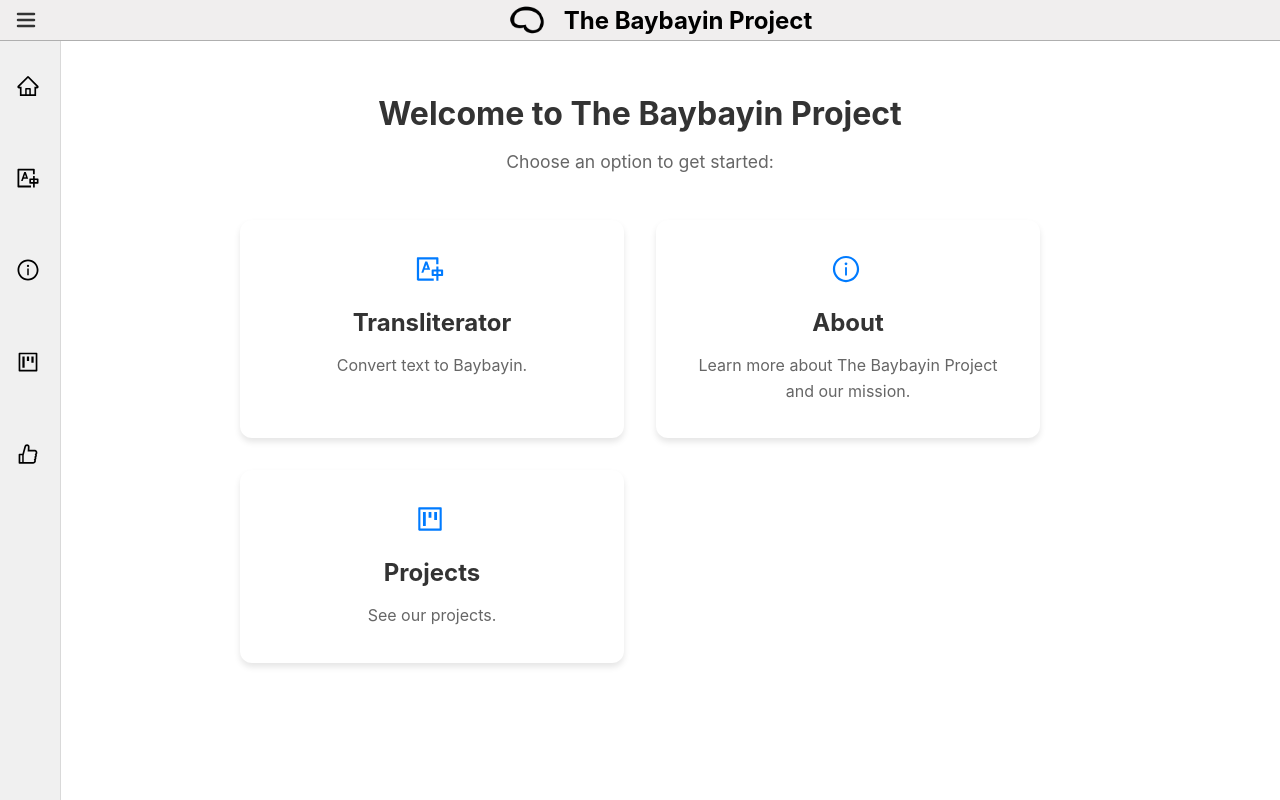
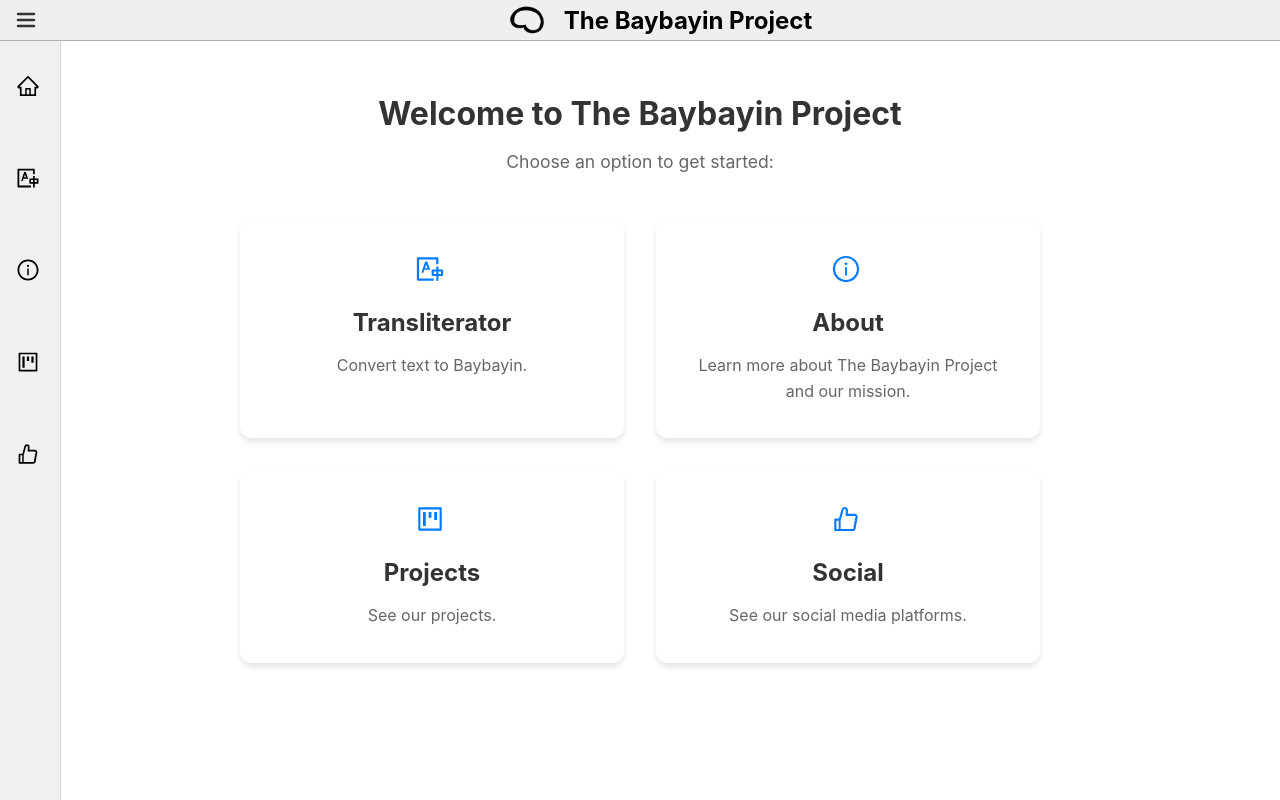
Before and after one commit to cmckinney-59/the-baybayin-project, a React (Vite) app: page / in a window 1280 px wide. Built offline with nearby package versions, Linux system fonts and the light colour scheme.

Commit message:
updated c warning message and added socials card to homepage

```diff
--- a/src/App.tsx
+++ b/src/App.tsx
@@ -11,7 +11,7 @@ import DeseretPage from "./pages/TransliteratorPages/DeseretPage";
 import AurebeshPage from "./pages/TransliteratorPages/AurebeshPage";
 import BaybayinPageLite from "./pages/TransliteratorPages/BaybayinPageLite";
 import TransliteratorPage from "./pages/TransliteratorPages/TransliteratorPage";
-import SocialPage from "./pages/SocialPage";
+import SocialPage from "./pages/SocialPage/SocialPage";
 
 const router = createHashRouter([
   {
--- a/src/components/TransliteratorLite/TransliteratorLite.tsx
+++ b/src/components/TransliteratorLite/TransliteratorLite.tsx
@@ -110,6 +110,13 @@ export default function TransliteratorLite({ title }: TransliteratorProps) {
           )}
         </div>
       </div>
+      {text.toLowerCase().includes("c") && (
+        <p className="note-paragraph">
+          * The letter 'c' does not show in baybayin font. Replace any c's with
+          k's or s's accordingly. See the How To Read section for more
+          information.
+        </p>
+      )}
       <div className="action-buttons">
         <SaveButtonContainter
           transliteratedText={transliteratedText}
@@ -117,12 +124,7 @@ export default function TransliteratorLite({ title }: TransliteratorProps) {
         />
       </div>
       <p className="note-paragraph">
-        * The letter 'c' does not render in baybayin font. Replace any c's with
-        k's or s's accordingly. See the How To Read section for more
-        information.
-      </p>
-      <p className="note-paragraph">
-        ** Font must be downloaded and installed to render properly in Word and
+        * Font must be downloaded and installed to render properly in Word and
         Excel. See the How To Use section for more information.
       </p>
     </div>
--- a/src/pages/HomePage/HomePage.tsx
+++ b/src/pages/HomePage/HomePage.tsx
@@ -3,6 +3,7 @@ import {
   AiOutlineTranslation,
   AiOutlineInfoCircle,
   AiOutlineProject,
+  AiOutlineLike,
 } from "react-icons/ai";
 
 import "./HomePage.css";
@@ -20,6 +21,10 @@ export default function HomePage() {
 
   const handleProjectsClick = () => {
     navigate("/projects");
+  };
+
+  const handleSocialClick = () => {
+    navigate("/social");
   };
 
   return (
@@ -45,6 +50,12 @@ export default function HomePage() {
           <h2>Projects</h2>
           <p>See our projects.</p>
         </div>
+
+        <div className="nav-card" onClick={handleSocialClick}>
+          <AiOutlineLike className="nav-card-icon" />
+          <h2>Social</h2>
+          <p>See our social media platforms.</p>
+        </div>
       </div>
     </div>
   );
```
Also changed, not shown: src/pages/SocialPage/SocialPage.css (renamed from src/pages/SocialPage.css), src/pages/SocialPage/SocialPage.tsx (renamed from src/pages/SocialPage.tsx).
